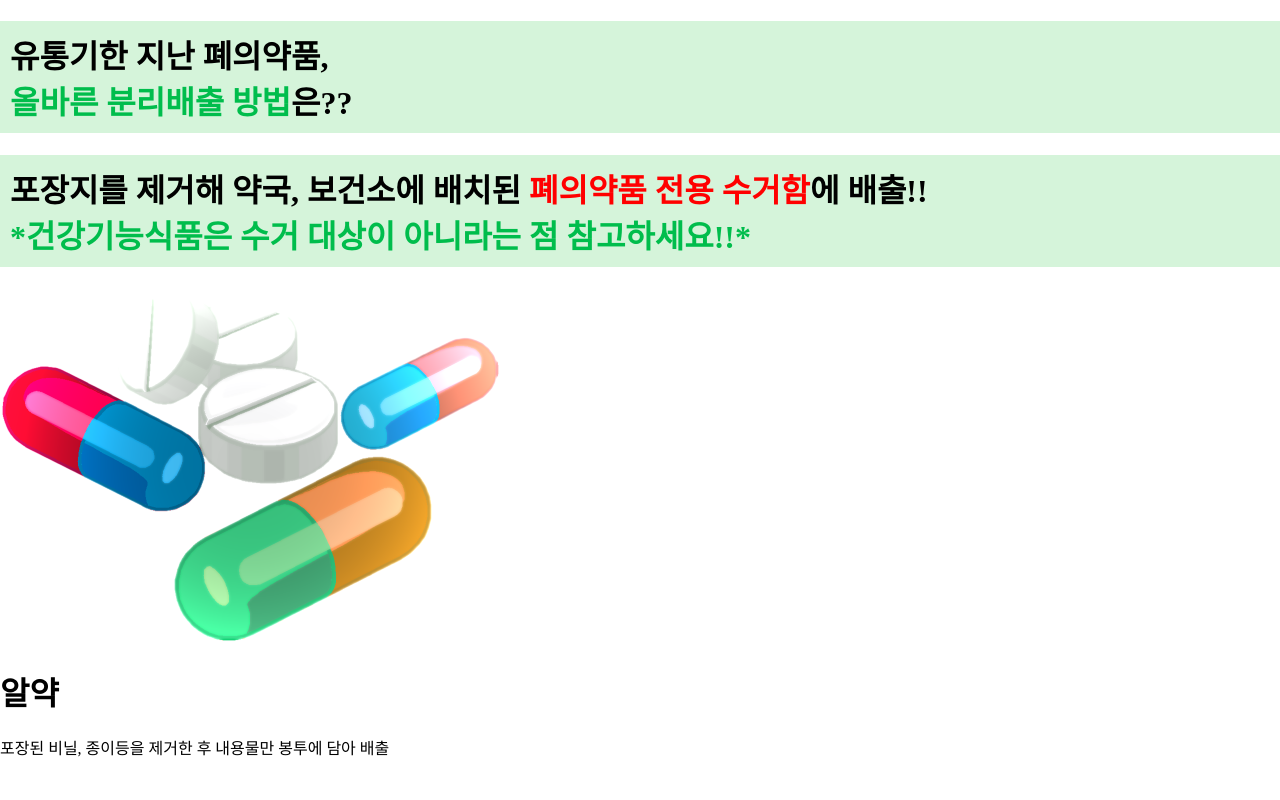
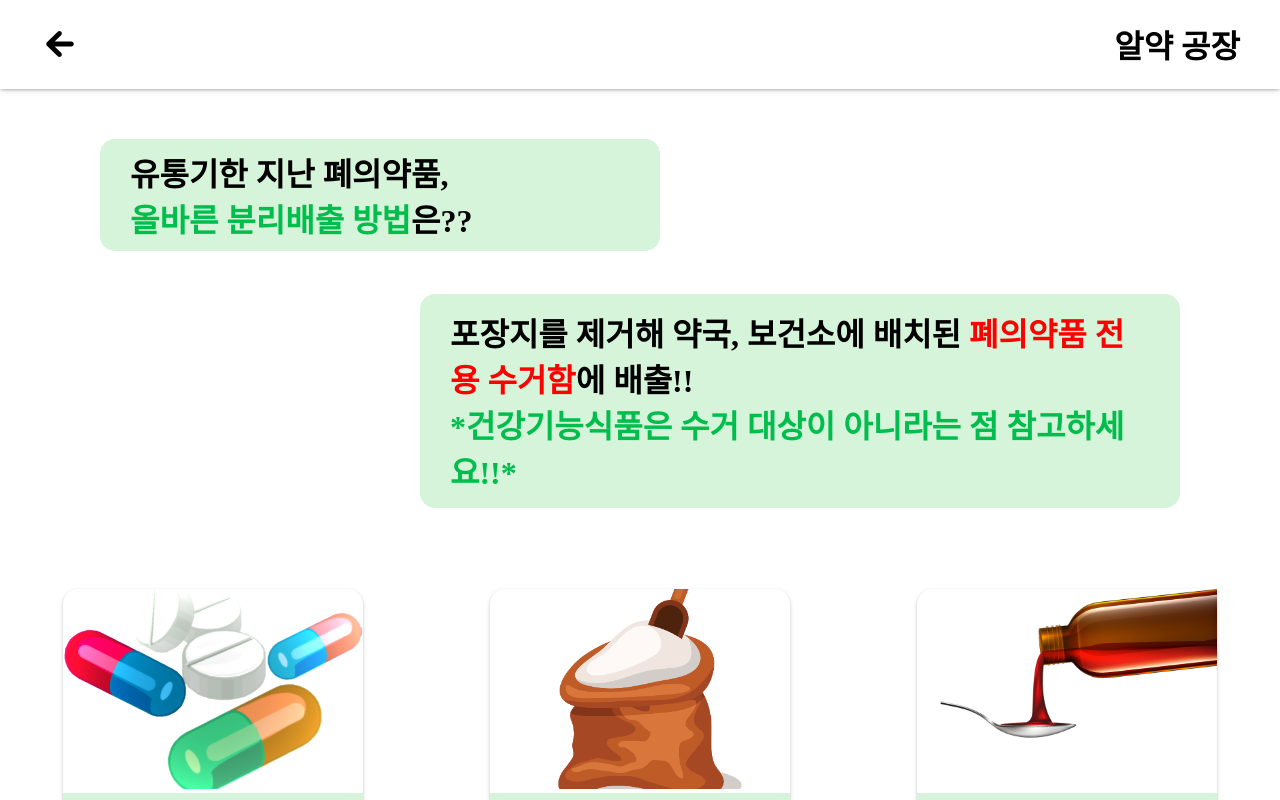
Before and after one commit to GDSC-Daejin/Solchael-FrontEnd, a React (Vite) app: page /process in a window 1280 px wide. Shown: the top 800 px of the page. Built offline with nearby package versions, Linux system fonts and the light colour scheme.

Commit message:
process 수정

```diff
--- a/src/pages/ProcessPage.jsx
+++ b/src/pages/ProcessPage.jsx
@@ -5,60 +5,149 @@ import { Colors } from '../styles/Colors';
 import Pills from '../imgs/알약들.png';
 import PowderPill  from '../imgs/가루약.png';
 import LiquidPill from '../imgs/시럽약.png';
+import Navbar from "../components/Navbar";
 
 const ProcessContainer = styled.div`
-
 `
 
-const ProcessIntroBox = styled.h1`
-  padding: 10px;
+const ProcessIntroBox = styled.div`
+  margin-top: 50px;
+  margin-left: 100px;
+  h1 {
+    width: 500px;
+    padding: 10px 30px;
     background-color: ${Colors.main1};
     font-weight: bold;
+    border-radius: 15px;
     span {
       color: ${Colors.green10};
     }
     .red_text {
       color: red;
     }
+  }
+  @media screen and (max-width: 470px) {
+    h1 {
+      width: 250px;
+      font-size: 24px;
+    }
+  }
 `
 
+const ProcessIntroBox1 = styled.div`
+  display: flex;
+  justify-content: end;
+  margin-right: 100px;
+  h1 {
+    width: 700px;
+    padding: 15px 30px;
+    background-color: ${Colors.main1};
+    font-weight: bold;
+    border-radius: 15px;
+    span {
+      color: ${Colors.green10};
+    }
+    .red_text {
+      color: red;
+    }
+  }
+  @media screen and (max-width: 470px) {
+    margin-right: 0;
+    justify-content: center;
+    h1 {
+      width: 300px;
+      font-size: 24px;
+    }
+  }
+`
+
+
 const ProcessBox = styled.div`
+  display: flex;
+  justify-content: space-around;
+  @media screen and (max-width: 470px) {
+    display: flex;
+    flex-direction: column;
+    align-items: center;
+  }
+`
 
+const BoxInner = styled.div`
+  margin-top: 60px;
+  width: 300px;
+  box-shadow: rgba(50, 50, 93, 0.25) 0px 2px 5px -1px, rgba(0, 0, 0, 0.3) 0px 1px 3px -1px;
+  border-radius: 15px;
+  img {
+    width: 100%;
+    height: 200px;
+    object-fit: cover;
+  }
+  div {
+    display: flex;
+    flex-direction: column;
+    align-items: center;
+    padding: 10px 20px;
+    background-color: ${Colors.main1};
+    h1 {
+      color: orange;
+    }
+    p {
+      font-size: 20px;
+      font-weight: bold;
+    }
+  }
+  @media screen and (max-width: 470px) {
+    h1 {
+      font-size: 24px;
+    }
+    p {
+      font-size: 1rem;
+    }
+  }
 `
 
 const ProcessPage = () => {
   return (
     <ProcessContainer>
+      <Navbar/>
       <ProcessIntroBox>
+        <div>
+          <h1>
             유통기한 지난 폐의약품,<br/>
             <span>올바른 분리배출 방법</span>은??
+          </h1>
+        </div>
       </ProcessIntroBox>
-      <ProcessIntroBox>
+      <ProcessIntroBox1>
+        <div>
+          <h1>
             포장지를 제거해 약국, 보건소에 배치된 <span className="red_text">폐의약품 전용 수거함</span>에 배출!!<br/>
             <span>*건강기능식품은 수거 대상이 아니라는 점 참고하세요!!*</span>
-      </ProcessIntroBox>
+          </h1>
+        </div>
+      </ProcessIntroBox1>
       <ProcessBox>
-        <div>
+        <BoxInner>
           <img src={Pills} alt="#" />
           <div>
             <h1>알약</h1>
             <p>포장된 비닐, 종이등을 제거한 후 내용물만 봉투에 담아 배출</p>
           </div>
-        </div>
-        <div>
+        </BoxInner>
+        <BoxInner>
           <img src={PowderPill} alt="#" />
           <div>
             <h1>가루약</h1>
-            <p>포장지를 뜯지 않고 그대로 배출</p>
+            <p>포장지를 그래도 보존하고 되도록 뜯지 않고 받은 그대로 배출</p>
           </div>
-        </div>
-        <div>
+        </BoxInner>
+        <BoxInner>
           <img src={LiquidPill} alt="#" />
           <div>
             <h1>물약</h1>
-            <p>한방에 모은 후 새지도 않도록 밀봉해 배출</p>
+            <p>한병에 모은 후 되도록 새지 않도록 밀봉하여 배출</p>
           </div>
-        </div>
+        </BoxInner>
       </ProcessBox>
     </ProcessContainer>
   )
```
Lines whose indentation alone changed are shown as unchanged.
